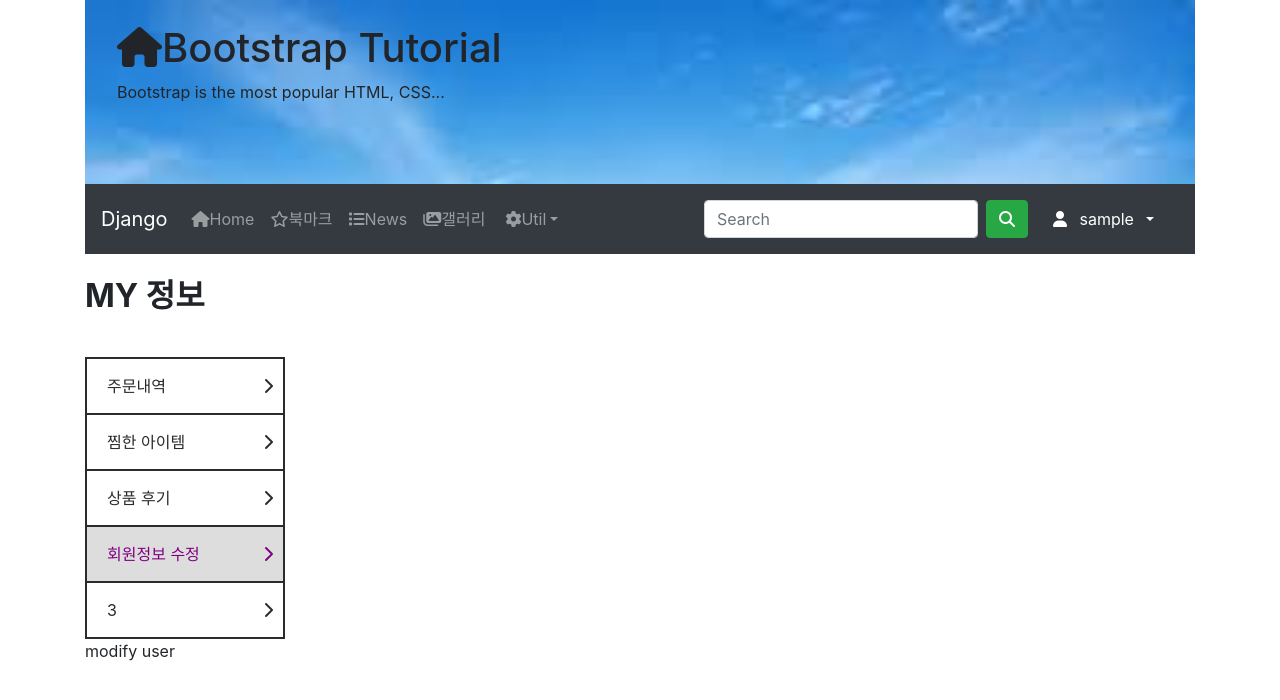
After one commit to ResinCRT/Web_shopping_IoT, a Django app: page /mypage/modify/ in a window 1280 px wide. The commit adds this page. Shown: the top 700 px of the page. Run offline with Django 3.2, Linux system fonts and the light colour scheme; the visitor is signed in with stand-in values (Sample User, id 1); some libraries are stand-ins or nearby versions.

Commit message:
mypage 템플릿 초안 + 마이페이지 뷰

```diff
--- /dev/null
+++ b/mypage/templates/mypage_menu.html
@@ -0,0 +1,106 @@
+ {% block extra-style %}
+
+ <style>
+     ul,
+     li {
+         list-style-type: None;
+         margin: 0;
+         padding: 0;
+     }
+
+     .mymenu {
+         background-color: white;
+         width: 200px;
+         margin-top: -30px;
+         padding-top: 0px;
+
+     }
+
+     .mymenu-head {
+         font-size: 24pt;
+         font-weight: bold;
+         padding: 7px 0 34px;
+     }
+
+     .mymenu-box {
+         border: 1px solid;
+         border-color: #292b2c;
+     }
+
+     .mymenu-list {
+         border: 1px solid;
+         border-color: #292b2c;
+         padding-left: 20px;
+         padding-top: 15px;
+         padding-bottom: 15px;
+         padding-right: 10px;
+         cursor: pointer;
+     }
+
+     .mymenu-list>a:hover,
+     .mymenu-list>a {
+         color: #292b2c;
+         font-weight: none;
+         text-decoration-line: none;
+     }
+     .mymenu-list:hover {
+         background-color: #DDDDDD;
+     }
+
+     .mymenu-list>a>i {
+         float: right;
+         line-height: 24px;
+         margin: 0;
+     }
+
+     .mymenu-active {
+         background-color: #DDDDDD;
+     }
+
+     .mymenu-active > a:hover {
+         color: purple;
+     }
+
+     .mymenu-active>a {
+         color: purple;
+     }
+ </style>
+ {% endblock %}
+
+ <div class="mymenu">
+     <h2 class="mymenu-head">MY 정보</h2>
+     <ul class="mymenu-box">
+
+         <li class="mymenu-list"><a href="#">주문내역<i class="fas fa-chevron-right"></i></a></li>
+         <li class="mymenu-list"><a href="#">찜한 아이템<i class="fas fa-chevron-right"></i></a></li>
+         <li class="mymenu-list"><a href="#">상품 후기<i class="fas fa-chevron-right"></i></a></li>
+         <li class="mymenu-list"><a href="{% url 'mypage:modify_user' %}">회원정보 수정<i class="fas fa-chevron-right"></i></a></li>
+         <li class="mymenu-list"><a href="#" id="disp">a<i class="fas fa-chevron-right"></i></a></li>
+     </ul>
+ </div>
+
+ {% block extra-script %}
+ <script>
+     let active = 0;
+     let mymenu = document.getElementsByClassName("mymenu-list");
+     let screens = document.getElementById("disp");
+
+     for (let i = 0; i < mymenu.length; i++) {
+         mymenu[i].className = "mymenu-list ";
+         mymenu[i].onclick = function(){
+             let a = mymenu[i].firstChild.href;
+             location.href = a;
+             if(active != i){
+                mymenu[i].className += "mymenu-active";
+             }
+             active = i;
+             screens.innerHTML = active + "<i class='fas fa-chevron-right'></i>";
+             for (let j = 0; j < mymenu.length; j++) {
+                if(j != active){
+                    mymenu[j].className = "mymenu-list ";
+                }
+             }
+         }
+     }
+ </script>
+ {% endblock %}
--- /dev/null
+++ b/mypage/templates/mypage_modify_user.html
@@ -0,0 +1,14 @@
+{% extends "base2.html" %}
+{% block title %}User modification{% endblock %}
+{% load widget_tweaks %}
+{% block content %}
+    {% include 'mypage_menu.html' %}
+    modify user
+
+{% endblock %}
+{% block extra-script %}
+<script> active = 3;
+    screens.innerHTML = active + "<i class='fas fa-chevron-right'></i>"
+    mymenu[active].classList.add("mymenu-active");
+</script>
+{% endblock %}
--- a/mypage/urls.py
+++ b/mypage/urls.py
@@ -4,9 +4,12 @@ from django.conf import settings
 from django.conf.urls.static import static
 from django.contrib.auth.mixins import AccessMixin
 from django.views.defaults import permission_denied
-from mysite.views import HomeView
-import datetime
+from mypage.views import *
+
+app_name = "mypage"
 
 urlpatterns = [
+    path('', MypageView.as_view(), name="mypage_index"),
+    path('modify/', ModifyUserView.as_view(), name="modify_user"),
 
 ]
--- a/mypage/views.py
+++ b/mypage/views.py
@@ -1,3 +1,15 @@
 from django.shortcuts import render
+from django.views.generic import TemplateView
+from django.contrib.auth import views as auth_views
+from django.contrib.auth.mixins import LoginRequiredMixin
+from django.urls import reverse_lazy
+
 
 # Create your views here.
+class MypageView(LoginRequiredMixin, TemplateView):
+    template_name = "mypage_main.html"
+
+
+class ModifyUserView(LoginRequiredMixin, TemplateView):
+    template_name = "mypage_modify_user.html"
+    success_url = reverse_lazy('mypage:mypage_index')
--- a/mysite/settings.py
+++ b/mysite/settings.py
@@ -32,14 +32,14 @@ AUTH_USER_MODEL = 'register.User'
 
 INSTALLED_APPS = [
 
-
+    'register.apps.RegisterConfig',
     'django.contrib.admin',
     'django.contrib.auth',
     'django.contrib.contenttypes',
     'django.contrib.sessions',
     'django.contrib.messages',
     'django.contrib.staticfiles',
-    'register.apps.RegisterConfig',
+
     # 'bookmark.apps.BookmarkConfig',
     # 'blog.apps.BlogConfig',
     'mypage.apps.MypageConfig',
--- a/register/templates/registration/login.html
+++ b/register/templates/registration/login.html
@@ -29,7 +29,7 @@
         </div>
     </div>
     <div class="form-group">
-        <div class="offset-sm-2 col-sm-5">
+        <div class="offset-smpy-2 col-sm-5">
             <input type="submit" value="Log in" class="btn btn-info"/>
             <input type="hidden" name="next" value="{{ next }}"/>
         </div>
--- a/templates/base2.html
+++ b/templates/base2.html
@@ -51,7 +51,7 @@
         </div>
         {% include 'menu2.html' %}
 
-        <div class="content" style="padding-top:30px;">
+        <div id="content-space" class="content" style="padding-top:30px;">
             {% block content%}{% endblock %}
         </div>
 
--- a/templates/menu2.html
+++ b/templates/menu2.html
@@ -16,7 +16,7 @@
                     <i class="far fa-star"></i>북마크</a>
             </li>
             <li class="nav-item">
-                <a class="nav-link" href="#">
+                <a class="nav-link" href="{% url 'mypage:mypage_index' %}">
                     <i class="fas fa-list"></i>News</a>
             </li>
             <li class="nav-item"><a class="nav-link" href="#">
```
Also changed, not shown: mypage/templates/mypage_main.html (added, +7 -0 lines), mypage/templates/mypage_order.html (added, +14 -0 lines), mypage/templates/mypage_review.html (added, +14 -0 lines), mypage/templates/mypage_wishlist.html (added, +14 -0 lines), mypage/templates/temp.html (added, +213 -0 lines).
